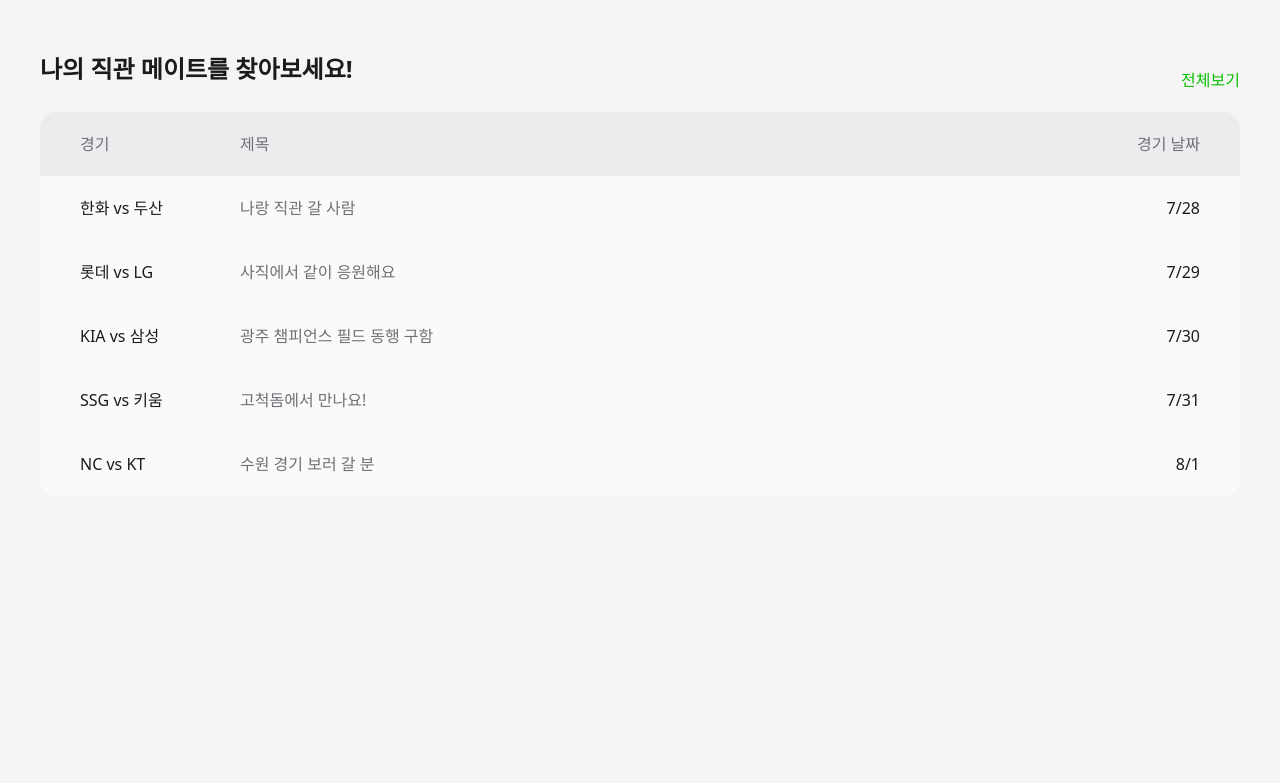
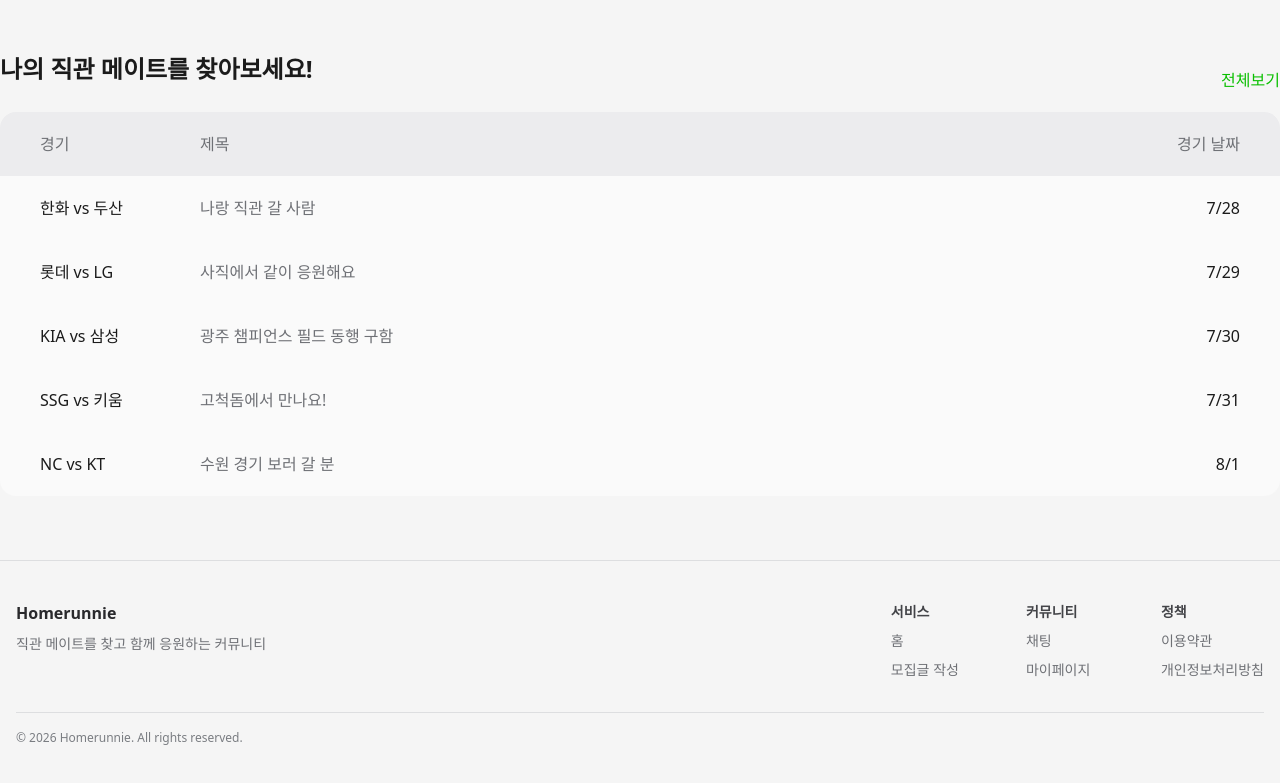
Before and after one commit to M0oO0ooOO00/Home-runnie, a Next.js app in the folder apps/frontend/: page /home in a window 1280 px wide. Shown: the part 427-1210 px from the top of the page. Before the commit the page ends 923 px from the top, so only its background shows below. Built offline with nearby package versions, Linux system fonts and the light colour scheme; no server answers.

Commit message:
feat: ui 통일감 있게 수정

```diff
--- a/apps/frontend/src/app/home/page.tsx
+++ b/apps/frontend/src/app/home/page.tsx
@@ -3,7 +3,7 @@
 
 export default function Page() {
   return (
-    <div className="w-full max-w-[1200px] mx-auto flex flex-col gap-[54px]">
+    <div className="w-full max-w-[1440px] mx-auto flex flex-col gap-[54px]">
       <MainBanner />
       <MateListBanner />
     </div>
--- a/apps/frontend/src/app/layout.tsx
+++ b/apps/frontend/src/app/layout.tsx
@@ -3,6 +3,7 @@
 import '@/shared/styles/index.css';
 import 'sonner/dist/styles.css';
 import Header from '@/shared/ui/header/header';
+import Footer from '@/shared/ui/footer/footer';
 import '@/mocks'; // MSW 초기화 (브라우저 환경에서만 동작)
 
 export const metadata: Metadata = {
@@ -19,9 +20,12 @@
     <html lang="en">
       <body>
         <Providers>
-          <Header />
-          <div className="max-w-[1440px] mx-auto">
-            <main>{children}</main>
+          <div className="min-h-screen flex flex-col">
+            <Header />
+            <div className="max-w-[1440px] mx-auto w-full flex-1">
+              <main>{children}</main>
+            </div>
+            <Footer />
           </div>
         </Providers>
       </body>
--- a/apps/frontend/src/app/write/page.tsx
+++ b/apps/frontend/src/app/write/page.tsx
@@ -45,7 +45,7 @@
 
   return (
     <main className="min-h-screen">
-      <div className="mx-auto max-w-[1207px] px-4 py-10 lg:px-0">
+      <div className="mx-auto max-w-[1440px] px-4 py-10 md:px-[120px]">
         <div className="mb-8 flex items-center gap-3">
           <Image src="/icons/pencil.svg" alt="연필" width={36} height={36} />
           <h1 className="text-4xl font-bold leading-[54.4px] text-stone-950">
--- /dev/null
+++ b/apps/frontend/src/shared/ui/footer/footer.tsx
@@ -0,0 +1,52 @@
+import Link from 'next/link';
+
+export default function Footer() {
+  return (
+    <footer className="w-full border-t border-gray-200 bg-gray-50 mt-16">
+      <div className="max-w-[1440px] mx-auto px-4 py-10">
+        <div className="flex flex-col gap-8 md:flex-row md:items-start md:justify-between">
+          <div className="flex flex-col gap-2">
+            <p className="text-b02-sb text-gray-900">Homerunnie</p>
+            <p className="text-b03-r text-gray-600">직관 메이트를 찾고 함께 응원하는 커뮤니티</p>
+          </div>
+
+          <div className="grid grid-cols-2 gap-8 sm:grid-cols-3">
+            <div className="flex flex-col gap-2">
+              <p className="text-b03-sb text-gray-800">서비스</p>
+              <Link href="/home" className="text-b03-r text-gray-600 hover:text-gray-900">
+                홈
+              </Link>
+              <Link href="/write" className="text-b03-r text-gray-600 hover:text-gray-900">
+                모집글 작성
+              </Link>
+            </div>
+
+            <div className="flex flex-col gap-2">
+              <p className="text-b03-sb text-gray-800">커뮤니티</p>
+              <Link href="/chat" className="text-b03-r text-gray-600 hover:text-gray-900">
+                채팅
+              </Link>
+              <Link href="/my" className="text-b03-r text-gray-600 hover:text-gray-900">
+                마이페이지
+              </Link>
+            </div>
+
+            <div className="flex flex-col gap-2">
+              <p className="text-b03-sb text-gray-800">정책</p>
+              <Link href="/home" className="text-b03-r text-gray-600 hover:text-gray-900">
+                이용약관
+              </Link>
+              <Link href="/home" className="text-b03-r text-gray-600 hover:text-gray-900">
+                개인정보처리방침
+              </Link>
+            </div>
+          </div>
+        </div>
+
+        <div className="mt-8 border-t border-gray-200 pt-4">
+          <p className="text-c01-r text-gray-500">© 2026 Homerunnie. All rights reserved.</p>
+        </div>
+      </div>
+    </footer>
+  );
+}
--- a/apps/frontend/src/shared/ui/header/header.tsx
+++ b/apps/frontend/src/shared/ui/header/header.tsx
@@ -37,7 +37,7 @@
 
   return (
     <header className="w-screen h-20 bg-neutral-50 overflow-hidden">
-      <div className="max-w-[1440px] mx-auto h-full flex items-center justify-between px-4 md:px-[120px]">
+      <div className="max-w-[1440px] mx-auto h-full flex items-center justify-between px-4">
         {/* 로고 */}
         <div className="w-32 h-5 hidden md:block">
           <Image
```
